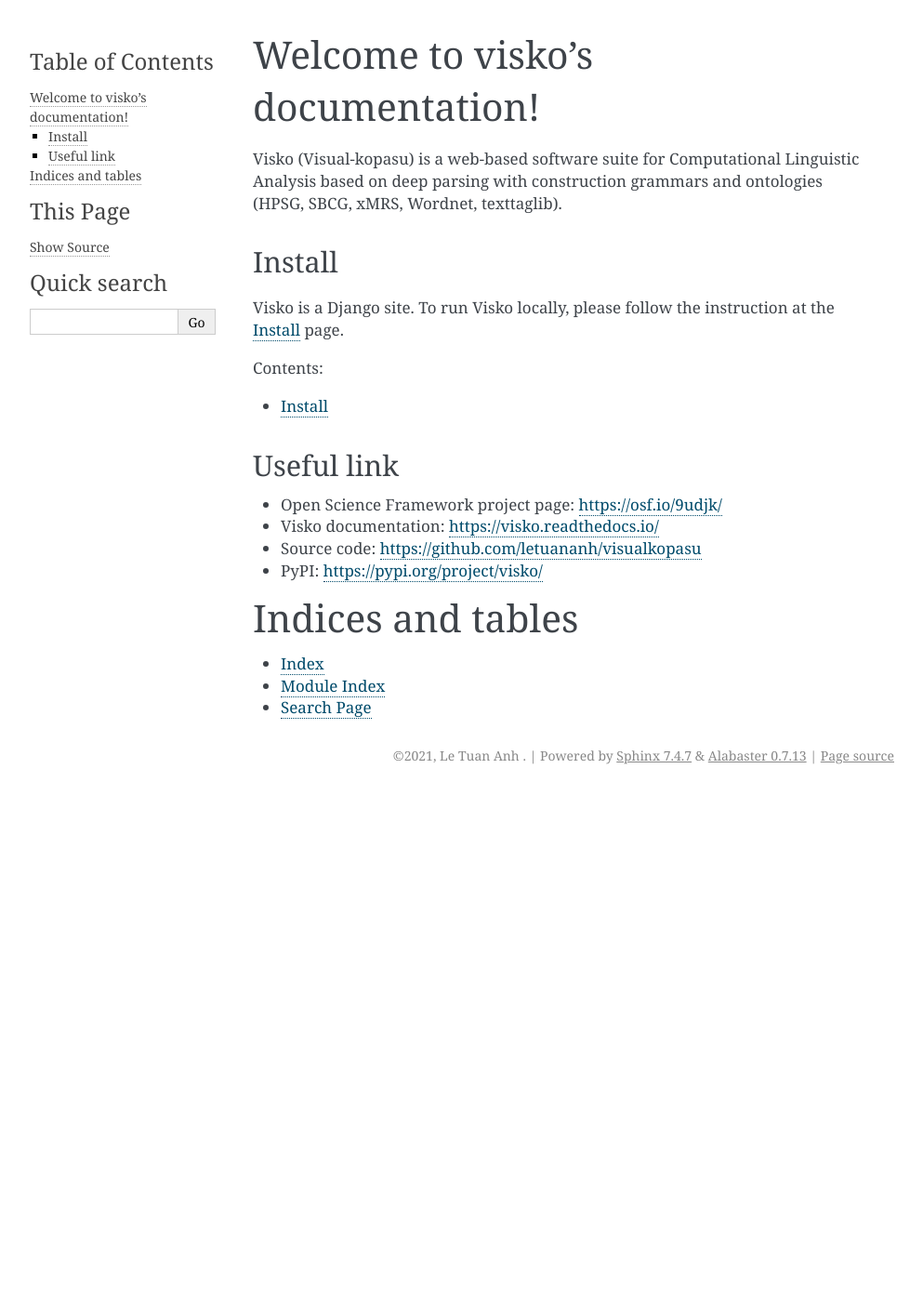
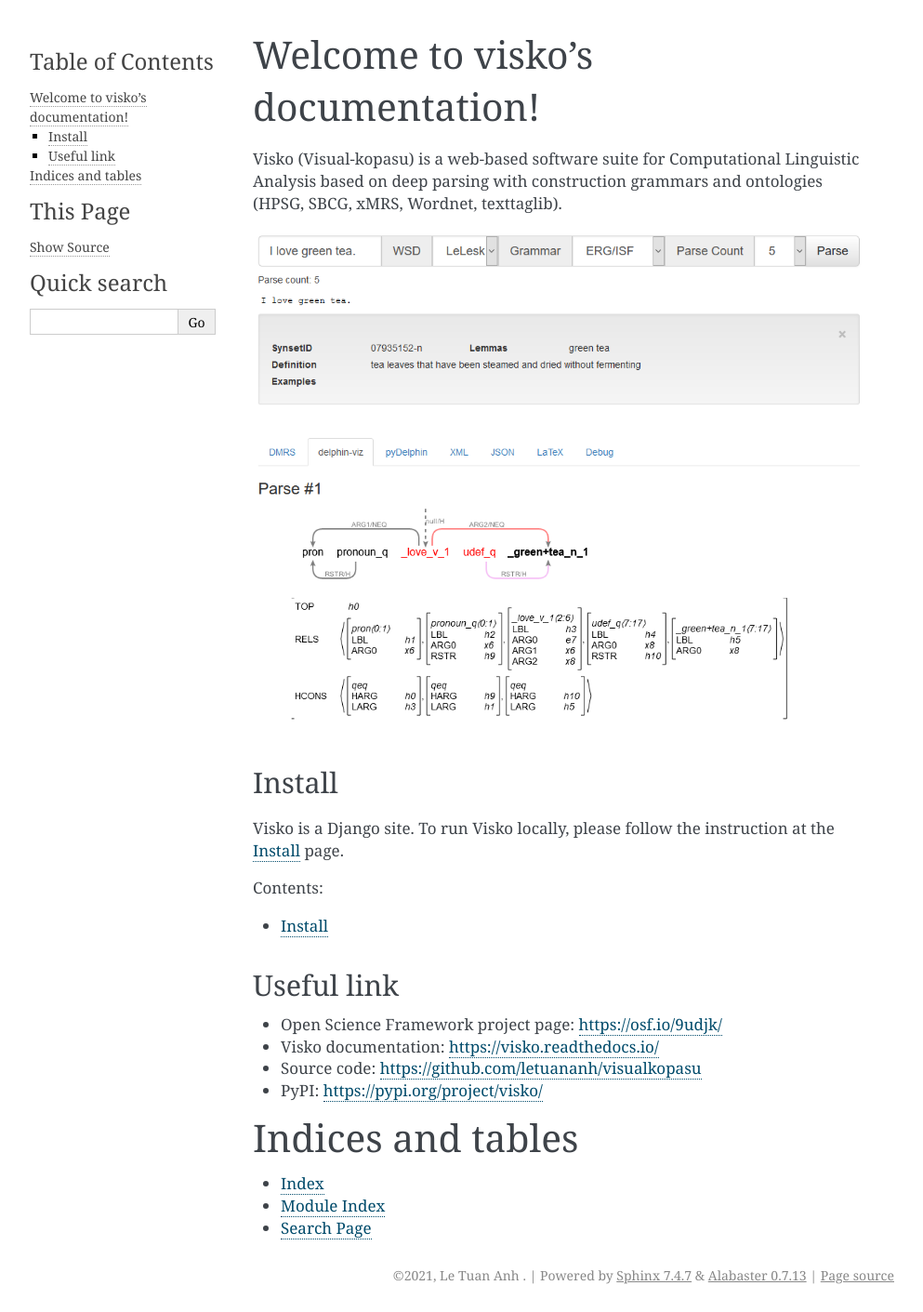
Before and after one commit to letuananh/visualkopasu, a Sphinx documentation site: the page built from docs/index.rst, in a window 1280 px wide. Shown: the whole page at 93% size, without its empty margins (148-1141 px from the left). Built offline with Sphinx 7.4.7, drawn with Linux system fonts in a browser that asks for light colours; before the commit the page ends 900 px from its top, so only the background shows below that.

Commit message:
show example in doc

```diff
--- a/docs/index.rst
+++ b/docs/index.rst
@@ -10,11 +10,12 @@
 Linguistic Analysis based on deep parsing with construction grammars and
 ontologies (HPSG, SBCG, xMRS, Wordnet, texttaglib).
 
+.. image:: _static/visko_greentea.png
+
 Install
 -------
 
 Visko is a Django site. To run Visko locally, please follow the instruction at the :ref:`install` page.
-
 
 .. toctree::
    :maxdepth: 2
```
